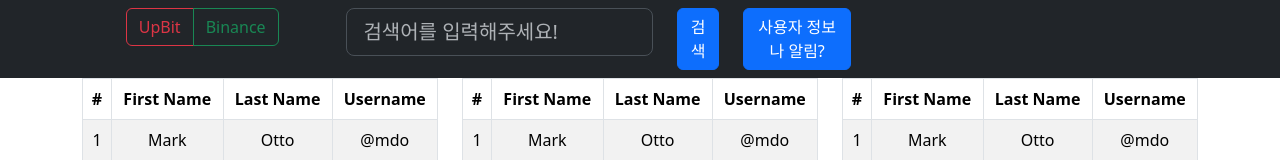
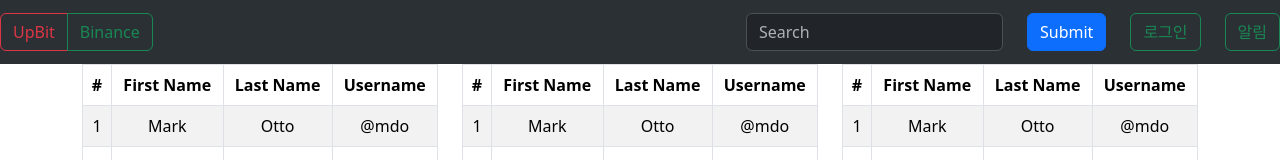
Before and after one commit to dlghrms1992/Coin-Crawling, a React (Create React App) app: page / in a window 1280 px wide. Shown: the top 160 px of the page. Built offline with nearby package versions, Linux system fonts and the light colour scheme.

Commit message:
크롤링 api 연동정

```diff
--- a/src/Components/Common/Header.tsx
+++ b/src/Components/Common/Header.tsx
@@ -1,18 +1,21 @@
 import Container from 'react-bootstrap/Container';
 import Row from 'react-bootstrap/Row';
 import Col from 'react-bootstrap/Col';
-import {Button, ButtonGroup, Form, Navbar, ToggleButton} from 'react-bootstrap';
+import {Button, ButtonGroup, Form, ToggleButton} from 'react-bootstrap';
 import { selectExchangeArr } from '../../constants';
+import NavDropdown from 'react-bootstrap/NavDropdown';
+import Nav from 'react-bootstrap/Nav';
+import Offcanvas from 'react-bootstrap/Offcanvas';
+import Navbar from 'react-bootstrap/Navbar';
+
 // import {useState} from "react";
 // const [radioValue, setRadioValue] = useState('1');
 
 const Header: React.FC = () => {
     return (
         <header>
-            <Navbar bg="dark" data-bs-theme="dark">
-                <Container>
-                    <Row>
-                        <Col xs={6} md={4}>
+            <Navbar className="bg-body-tertiary " bg="dark" data-bs-theme="dark">
+                <Navbar.Brand href="#">
                     <ButtonGroup>
                         {selectExchangeArr.map((exchange, idx) => (
                             <ToggleButton
@@ -29,18 +32,30 @@ const Header: React.FC = () => {
                             </ToggleButton>
                         ))}
                     </ButtonGroup>
+                </Navbar.Brand>
+                <Navbar.Collapse className="justify-content-end">
+
+                    <Form >
+                        <Row>
+                            <Col xs="auto">
+                                <Form.Control
+                                    type="text"
+                                    placeholder="Search"
+                                    className=" mr-sm-2"
+                                />
                             </Col>
-                        <Col xs={6} md={5}>
-                            <Form.Control size="lg" type="text" placeholder="검색어를 입력해주세요!" />
+                            <Col xs="auto">
+                                <Button type="submit">Submit</Button>
                             </Col>
-                        <Col xs="auto" md={1}>
-                            <Button variant="primary">검색</Button>
+                            <Col xs="auto">
+                                <Button variant="outline-success">로그인</Button>
                             </Col>
-                        <Col xs={3} md={2}>
-                            <Button variant="primary">사용자 정보나 알림?</Button>
+                            <Col xs="auto">
+                                <Button variant="outline-success">알림 </Button>
                             </Col>
                         </Row>
-                </Container>
+                    </Form>
+                </Navbar.Collapse>
             </Navbar>
         </header>
     );
```
Lines whose indentation alone changed are shown as unchanged.
